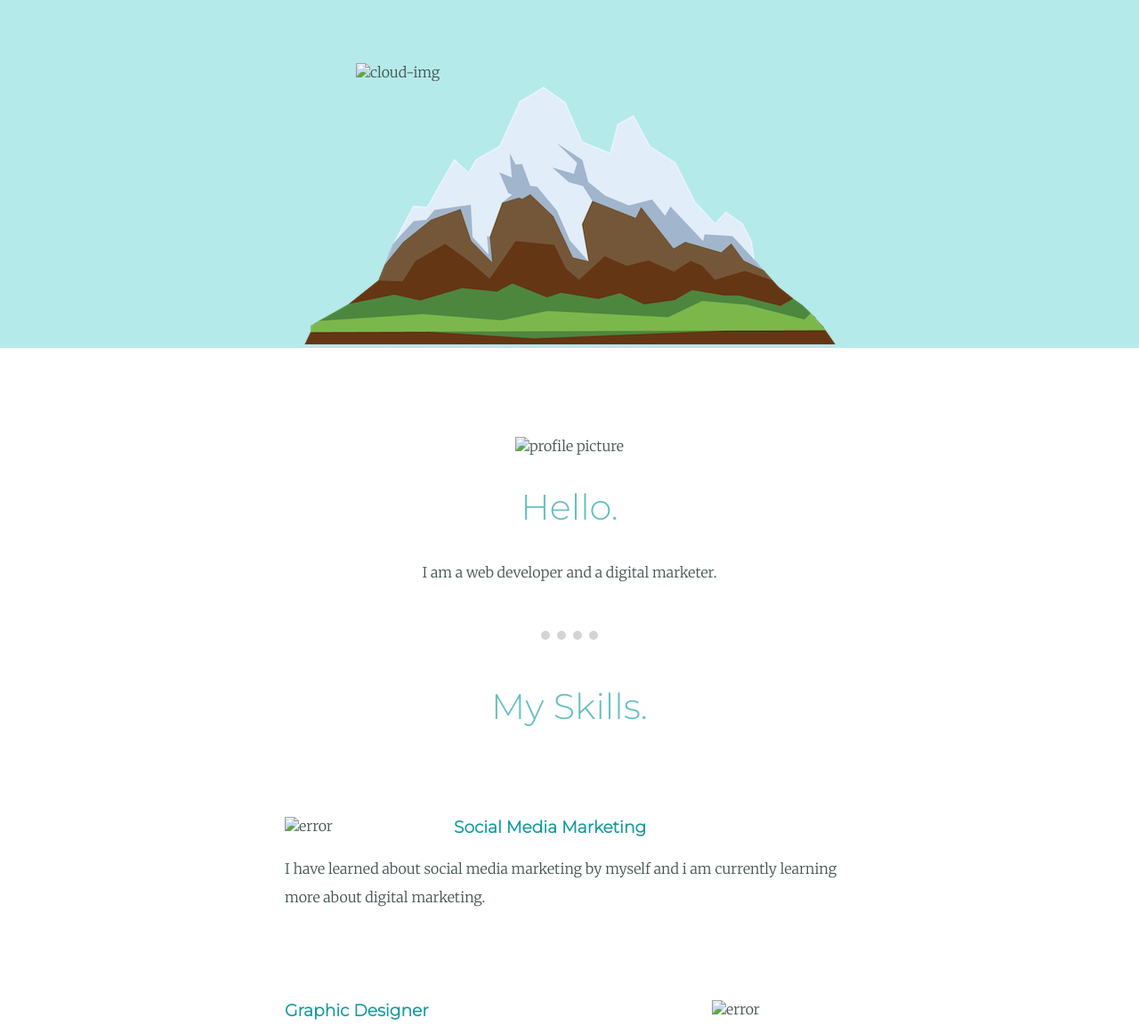
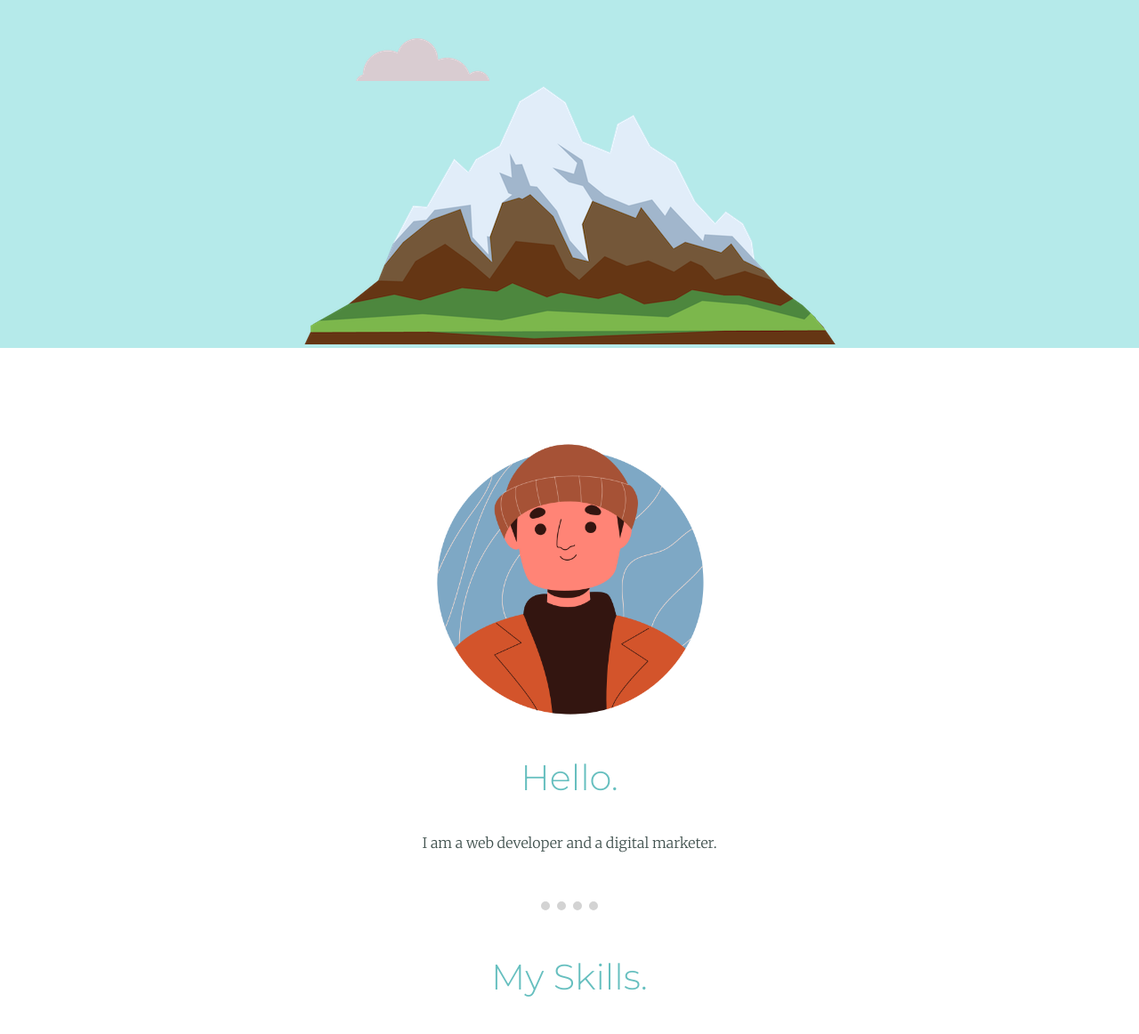
Before and after one commit to KrishnaSrivastavaa/personalsite, a plain HTML site: page index.html in a window 1280 px wide. Shown: the part 442-1604 px from the top of the page at 89% size. Drawn offline with Linux system fonts and the light colour scheme; files that its build step writes are made by us from their sources; files whose address does not match are found by name.

Commit message:
Update index.html

```diff
--- a/index.html
+++ b/index.html
@@ -3,22 +3,22 @@
   <head>
     <meta charset="utf-8">
     <title>Krishna Srivastava</title>
-    <link rel="stylesheet" href="css/styles.css">
+    <link rel="stylesheet" href="styles.css">
     <link rel="icon" href="favicon.ico">
     <link href="https://fonts.googleapis.com/css2?family=Merriweather:wght@300&family=Montserrat:wght@300&family=Sacramento&display=swap" rel="stylesheet">
 
   </head>
   <body>
    <div class="top-container">
-     <img class="top-cloud"src="images/cloud.png" alt="cloud-img">
+     <img class="top-cloud"src="cloud.png" alt="cloud-img">
      <h1>I'm Krishna</h1>
      <h2> a web developer</h2>
-      <img class="bottom-cloud"src="images/cloud.png" alt="cloud-img">
+      <img class="bottom-cloud"src="cloud.png" alt="cloud-img">
        <img src="images/mountain.png" alt="mountain-img">
    </div>
    <div class="middle-container">
      <div class="profile">
-       <img class="man-img" src="images/man.png" alt="profile picture">
+       <img class="man-img" src="man.png" alt="profile picture">
        <h2>Hello.</h2>
        <p class="intro">I am a web developer and a digital marketer.</p>
      </div>
@@ -26,12 +26,12 @@
      <div class="skills">
        <h2>My Skills.</h2>
        <div class="skill-row">
-         <img class="bar-img" src="images/bar-chart.png" alt="error">
+         <img class="bar-img" src="bar-chart.png" alt="error">
          <h3>Social Media Marketing</h3>
          <p>I have learned about social media marketing by myself and i am currently learning more about digital marketing.</p>
        </div>
        <div class="skill-row">
-         <img class="creative-img" src="images/creativity.png" alt="error">
+         <img class="creative-img" src="creativity.png" alt="error">
          <h3>Graphic Designer</h3>
          <p>I am not a professional graphic designer but I am good at designing logos and social media posts.</p>
        </div>
```
